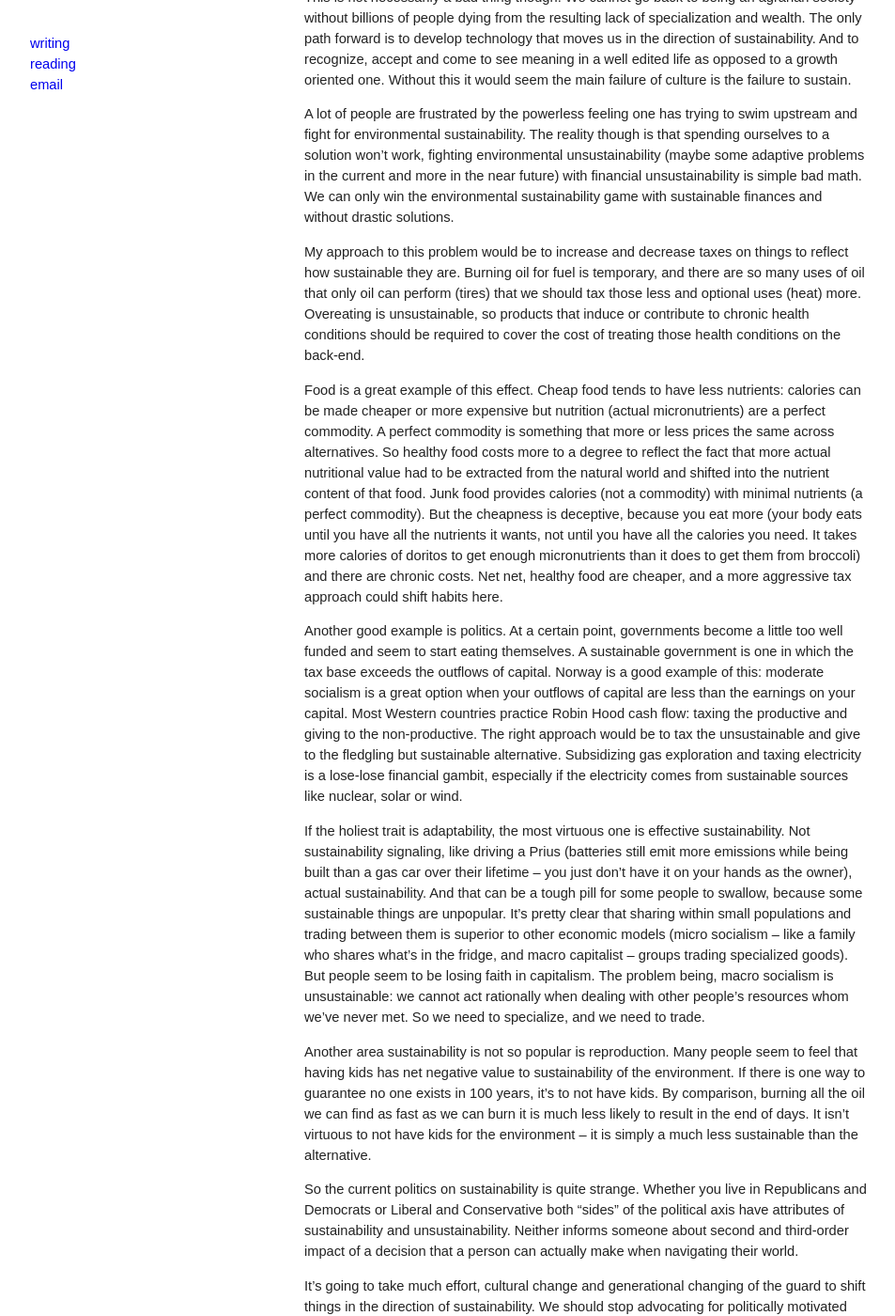
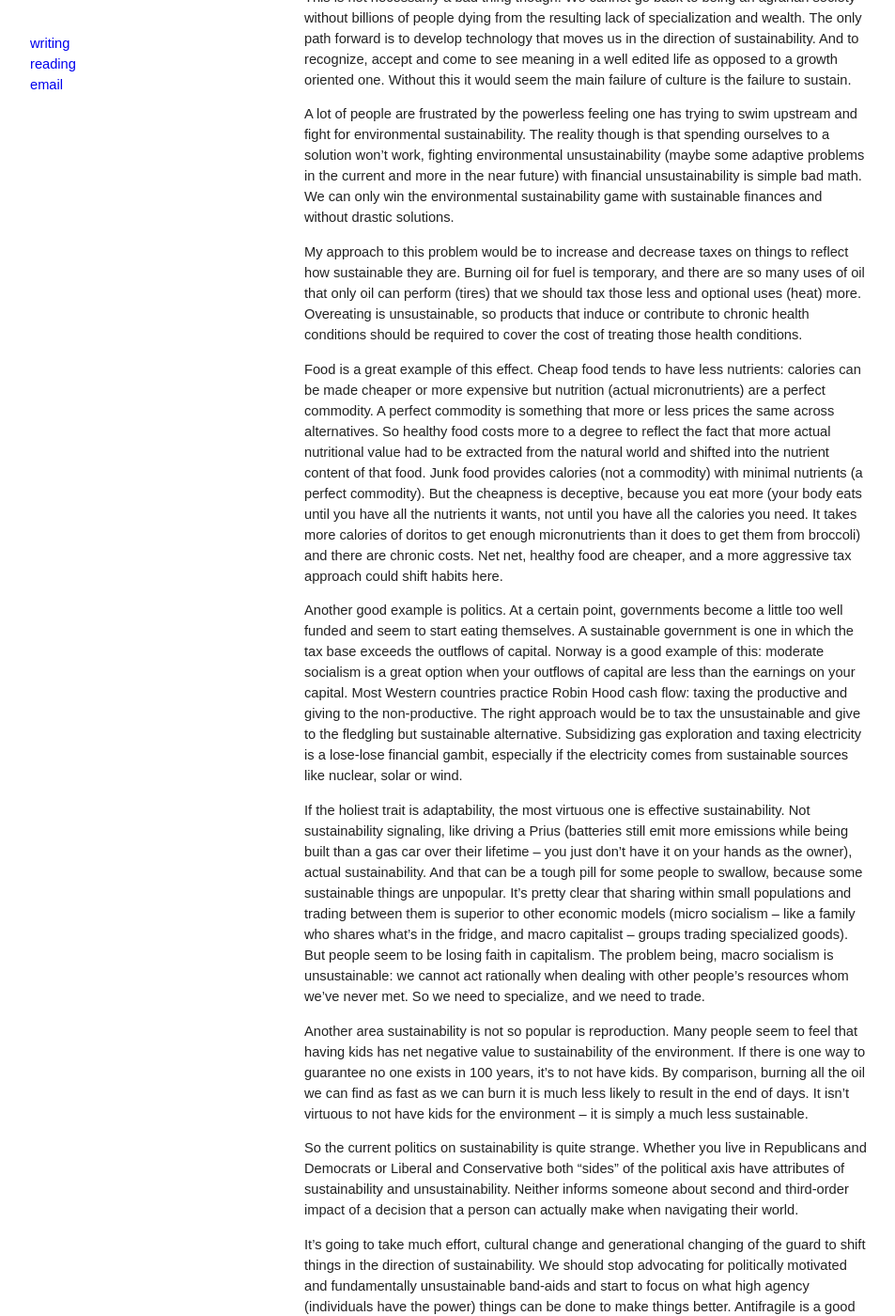
Before and after one commit to rogerkirkness/writing, a Jekyll site: the page built from _posts/2018-07-31-sustainability.md, in a window 1280 px wide and 1400 px high, scrolled down 1919 px. Shown: the whole window at 94% size, without its empty margins (16-969 px from the left). Built offline with Jekyll 4.4.1, drawn with Linux system fonts in a browser that asks for light colours.

Commit message:
Bump version to 1.1.2

```diff
--- a/_posts/2018-07-31-sustainability.md
+++ b/_posts/2018-07-31-sustainability.md
@@ -38,7 +38,7 @@
 
 A lot of people are frustrated by the powerless feeling one has trying to swim upstream and fight for environmental sustainability. The reality though is that spending ourselves to a solution won’t work, fighting environmental unsustainability (maybe some adaptive problems in the current and more in the near future) with financial unsustainability is simple bad math. We can only win the environmental sustainability game with sustainable finances and without drastic solutions.
 
-My approach to this problem would be to increase and decrease taxes on things to reflect how sustainable they are. Burning oil for fuel is temporary, and there are so many uses of oil that only oil can perform (tires) that we should tax those less and optional uses (heat) more. Overeating is unsustainable, so products that induce or contribute to chronic health conditions should be required to cover the cost of treating those health conditions on the back-end.
+My approach to this problem would be to increase and decrease taxes on things to reflect how sustainable they are. Burning oil for fuel is temporary, and there are so many uses of oil that only oil can perform (tires) that we should tax those less and optional uses (heat) more. Overeating is unsustainable, so products that induce or contribute to chronic health conditions should be required to cover the cost of treating those health conditions.
 
 Food is a great example of this effect. Cheap food tends to have less nutrients: calories can be made cheaper or more expensive but nutrition (actual micronutrients) are a perfect commodity. A perfect commodity is something that more or less prices the same across alternatives. So healthy food costs more to a degree to reflect the fact that more actual nutritional value had to be extracted from the natural world and shifted into the nutrient content of that food. Junk food provides calories (not a commodity) with minimal nutrients (a perfect commodity). But the cheapness is deceptive, because you eat more (your body eats until you have all the nutrients it wants, not until you have all the calories you need. It takes more calories of doritos to get enough micronutrients than it does to get them from broccoli) and there are chronic costs. Net net, healthy food are cheaper, and a more aggressive tax approach could shift habits here.
 
@@ -46,7 +46,7 @@
 
 If the holiest trait is adaptability, the most virtuous one is effective sustainability. Not sustainability signaling, like driving a Prius (batteries still emit more emissions while being built than a gas car over their lifetime -- you just don’t have it on your hands as the owner), actual sustainability. And that can be a tough pill for some people to swallow, because some sustainable things are unpopular. It’s pretty clear that sharing within small populations and trading between them is superior to other economic models (micro socialism -- like a family who shares what’s in the fridge, and macro capitalist -- groups trading specialized goods). But people seem to be losing faith in capitalism. The problem being, macro socialism is unsustainable: we cannot act rationally when dealing with other people’s resources whom we’ve never met. So we need to specialize, and we need to trade.
 
-Another area sustainability is not so popular is reproduction. Many people seem to feel that having kids has net negative value to sustainability of the environment. If there is one way to guarantee no one exists in 100 years, it’s to not have kids. By comparison, burning all the oil we can find as fast as we can burn it is much less likely to result in the end of days. It isn’t virtuous to not have kids for the environment -- it is simply a much less sustainable than the alternative.
+Another area sustainability is not so popular is reproduction. Many people seem to feel that having kids has net negative value to sustainability of the environment. If there is one way to guarantee no one exists in 100 years, it’s to not have kids. By comparison, burning all the oil we can find as fast as we can burn it is much less likely to result in the end of days. It isn’t virtuous to not have kids for the environment -- it is simply a much less sustainable.
 
 So the current politics on sustainability is quite strange. Whether you live in Republicans and Democrats or Liberal and Conservative both “sides” of the political axis have attributes of sustainability and unsustainability. Neither informs someone about second and third-order impact of a decision that a person can actually make when navigating their world.
 
```
